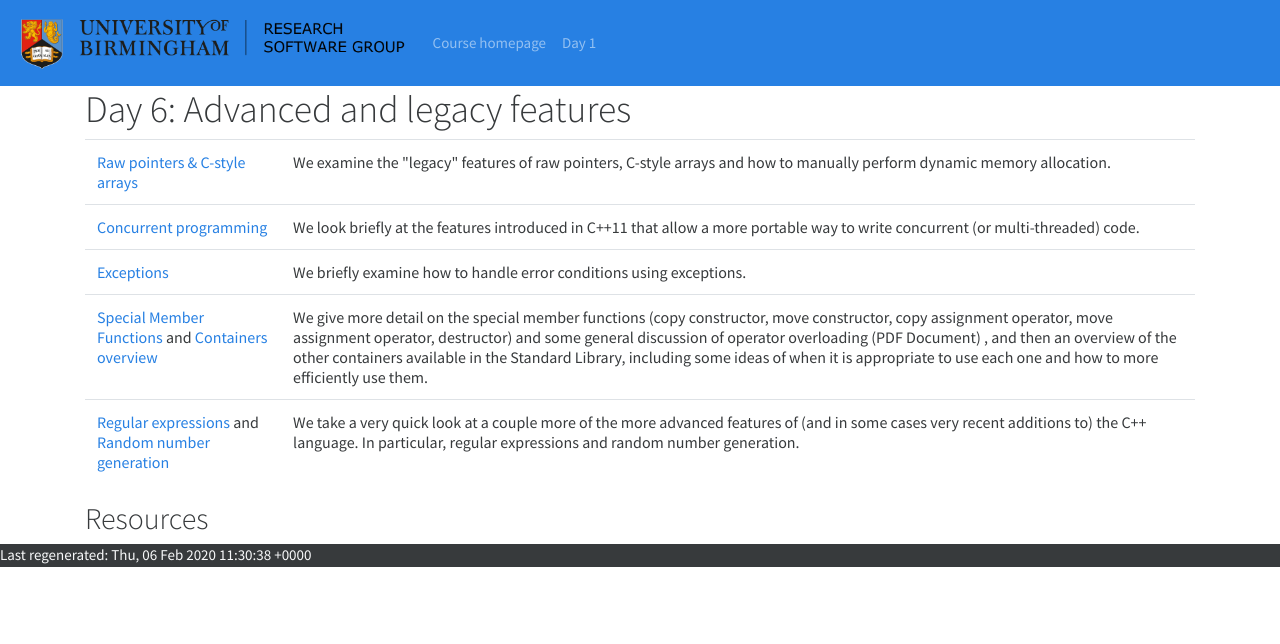
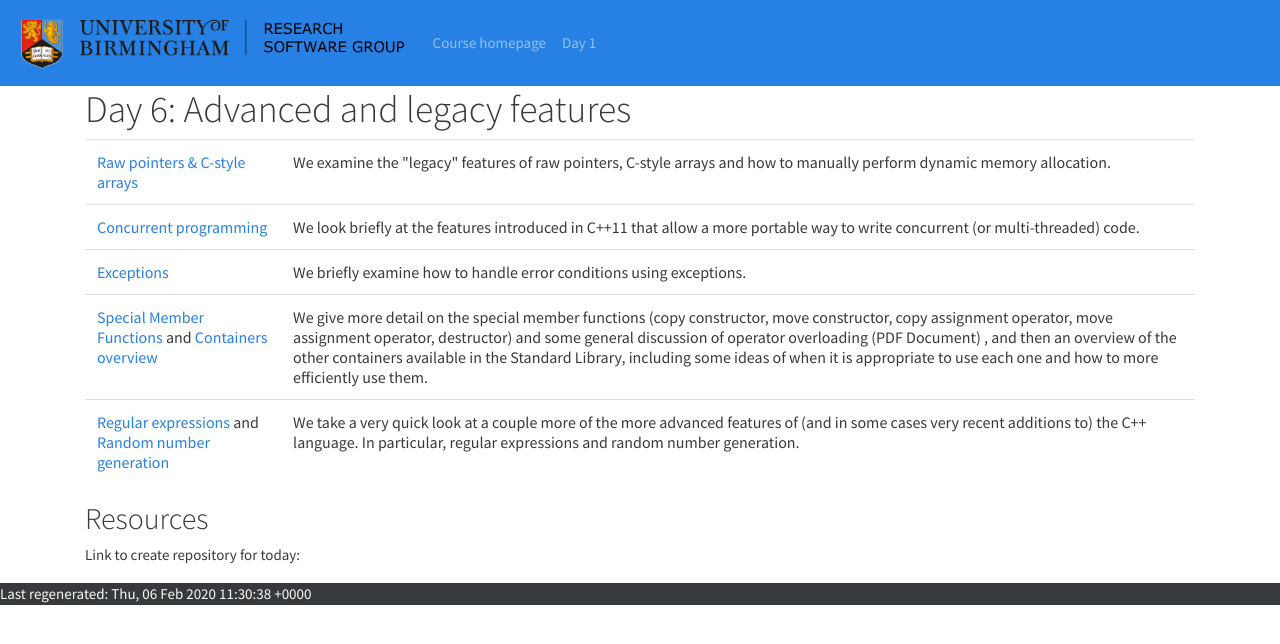
Before and after one commit to bear-rsg/C-materials, a Jekyll site: the page built from days/6.html, in a window 1280 px wide. Shown: the top 644 px of the page. Built offline with Jekyll 4.4.1, drawn with Linux system fonts in a browser that asks for light colours; nearby versions of some CDN libraries.

Commit message:
Update 6.html

```diff
--- a/days/6.html
+++ b/days/6.html
@@ -49,4 +49,4 @@
 </table>
 
 <h2>Resources</h2>
-<!--<p>Link to create repository for today: <a href="https://classroom.github.com/a/Zx2ez_bE" target="_blank" title="Github classroom">https://classroom.github.com/a/Zx2ez_bE</a></p>-->
+<p>Link to create repository for today: <a href="{{ page.classroom_link }}" target="_blank" title="Github classroom">{{ page.classroom_link }}</a></p>
```
